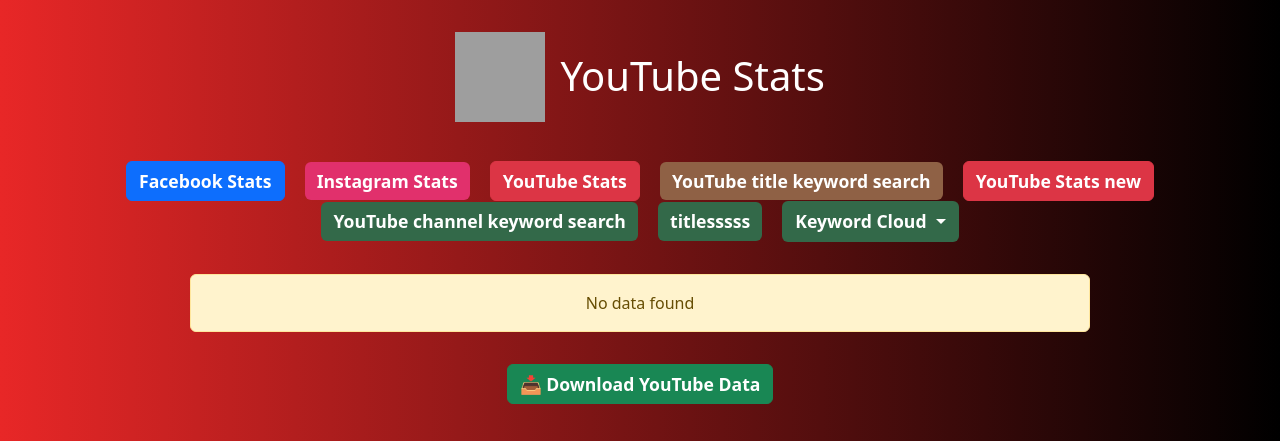
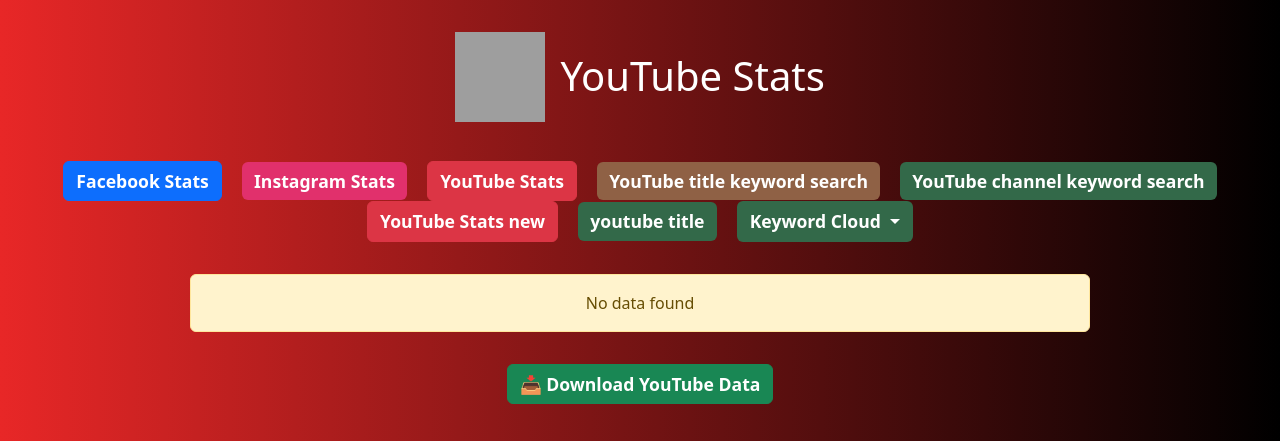
Before and after one commit to NasirMehmood12/keyword, a Flask app: page /youtube in a window 1280 px wide. Shown: the top 441 px of the page. Run offline with Flask 3, Linux system fonts and the light colour scheme; data that the repository does not hold is empty; parts of the project's set-up code (start-up, migrations or seed data) failed here and were passed over; some libraries are stand-ins or nearby versions; grey boxes are pictures that could not be loaded.

Commit message:
Update youtube.html

```diff
--- a/templates/youtube.html
+++ b/templates/youtube.html
@@ -64,13 +64,13 @@
         <a href="/search-top-videos" class="btn mx-2" style="background-color: #8f6145; color: white; border: none;font-size: 1.1rem; font-weight: 563;">
             YouTube title keyword search
         </a>
-         <a href="/youtube2" class="btn btn-danger mx-2" style="font-size: 1.1rem; font-weight: 563;">YouTube Stats new</a>
+
         <a href="/keyword_views" class="btn mx-2" style="background-color: #336949; color: white; border: none;font-size: 1.1rem; font-weight: 563;">
             YouTube channel keyword search
         </a>
-
+<a href="/youtube2" class="btn btn-danger mx-2" style="font-size: 1.1rem; font-weight: 563;">YouTube Stats new</a>
 <a href="/title" class="btn mx-2" style="background-color: #336949; color: white; border: none;font-size: 1.1rem; font-weight: 563;">
-            titlesssss
+           youtube title
         </a>
 
         <!-- <a href="/keyword_tool"  class="btn mx-2" style="background-color: #336949; color: white; border: none;font-size: 1.1rem; font-weight: 563;">
```
